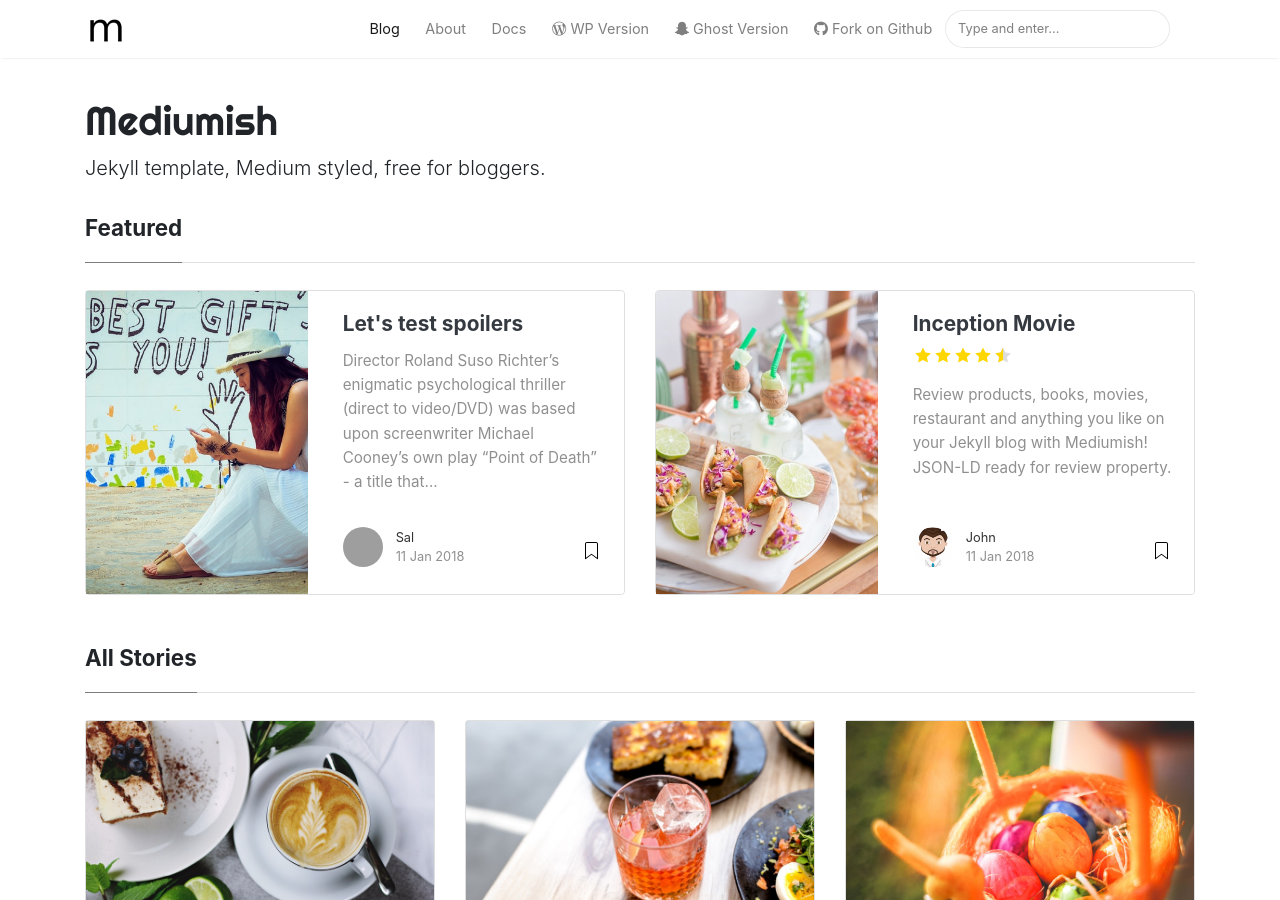
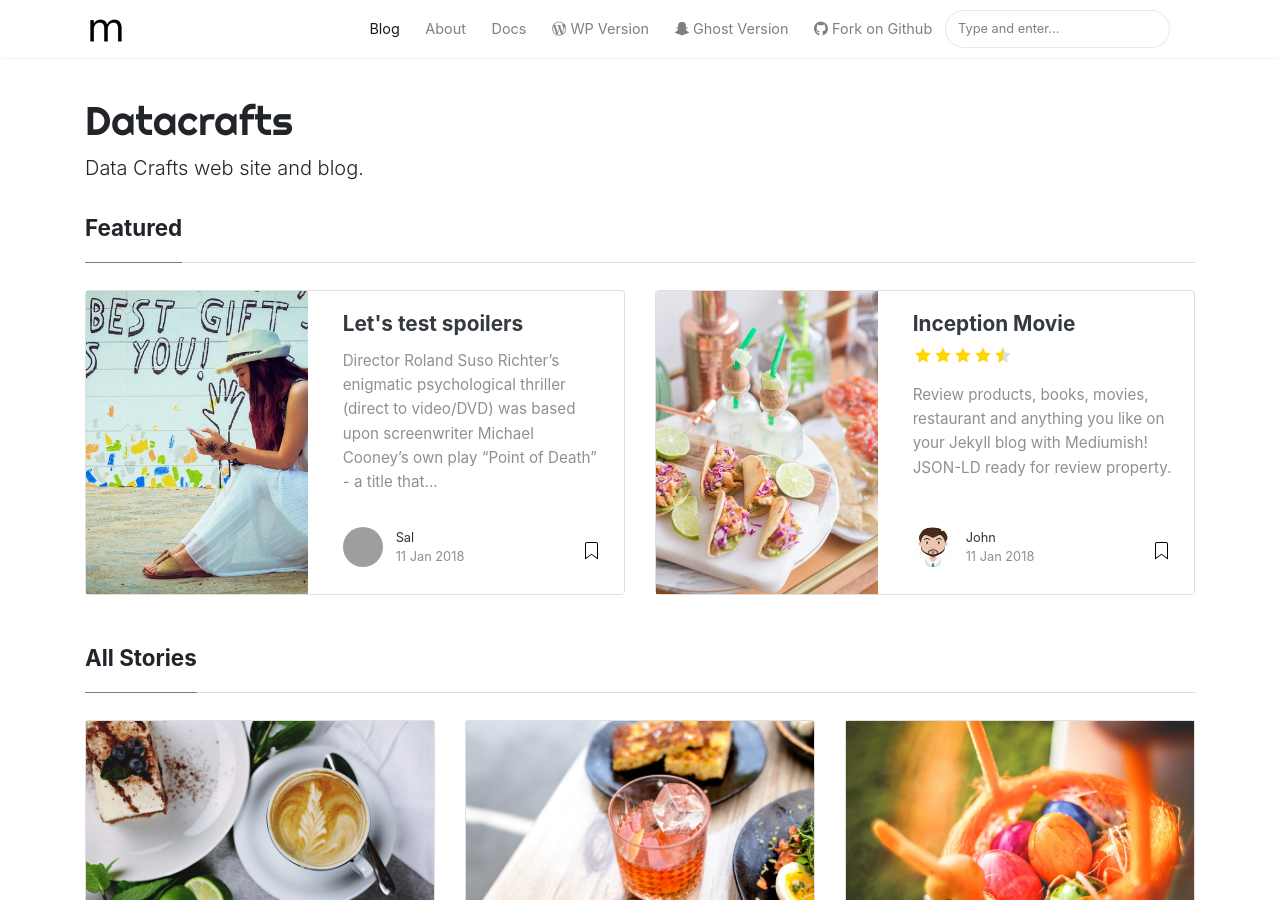
Before and after one commit to data-crafts/data-crafts.github.io, a Jekyll site: the page built from index.html, in a window 1280 px wide and 900 px high. Built offline with Jekyll 4.4.1, drawn with Linux system fonts in a browser that asks for light colours; nearby versions of some CDN libraries; the list of posts is cut into pages by our own code; some of the changed text lies outside the part shown; grey boxes are pictures that could not be loaded.

Commit message:
Update _config.yml

```diff
--- a/_config.yml
+++ b/_config.yml
@@ -1,13 +1,13 @@
 # Site
-name: "Mediumish"
-title: "Mediumish"
-description: "Jekyll template, Medium styled, free for bloggers."
+name: "Datacrafts"
+title: "Datacrafts"
+description: "Data Crafts web site and blog."
 logo: 'assets/images/logo.png'
 favicon: 'assets/images/logo.png'
-baseurl: /mediumish-theme-jekyll
-google_analytics: 'UA-46278016-1'
-disqus: 'demowebsite'
-mailchimp-list: 'https://wowthemes.us11.list-manage.com/subscribe/post?u=8aeb20a530e124561927d3bd8&amp;id=8c3d2d214b'
+baseurl: ''
+google_analytics: ''
+disqus: ''
+mailchimp-list: ''
 include: ["_pages"]
 permalink: /:title/
 
```
